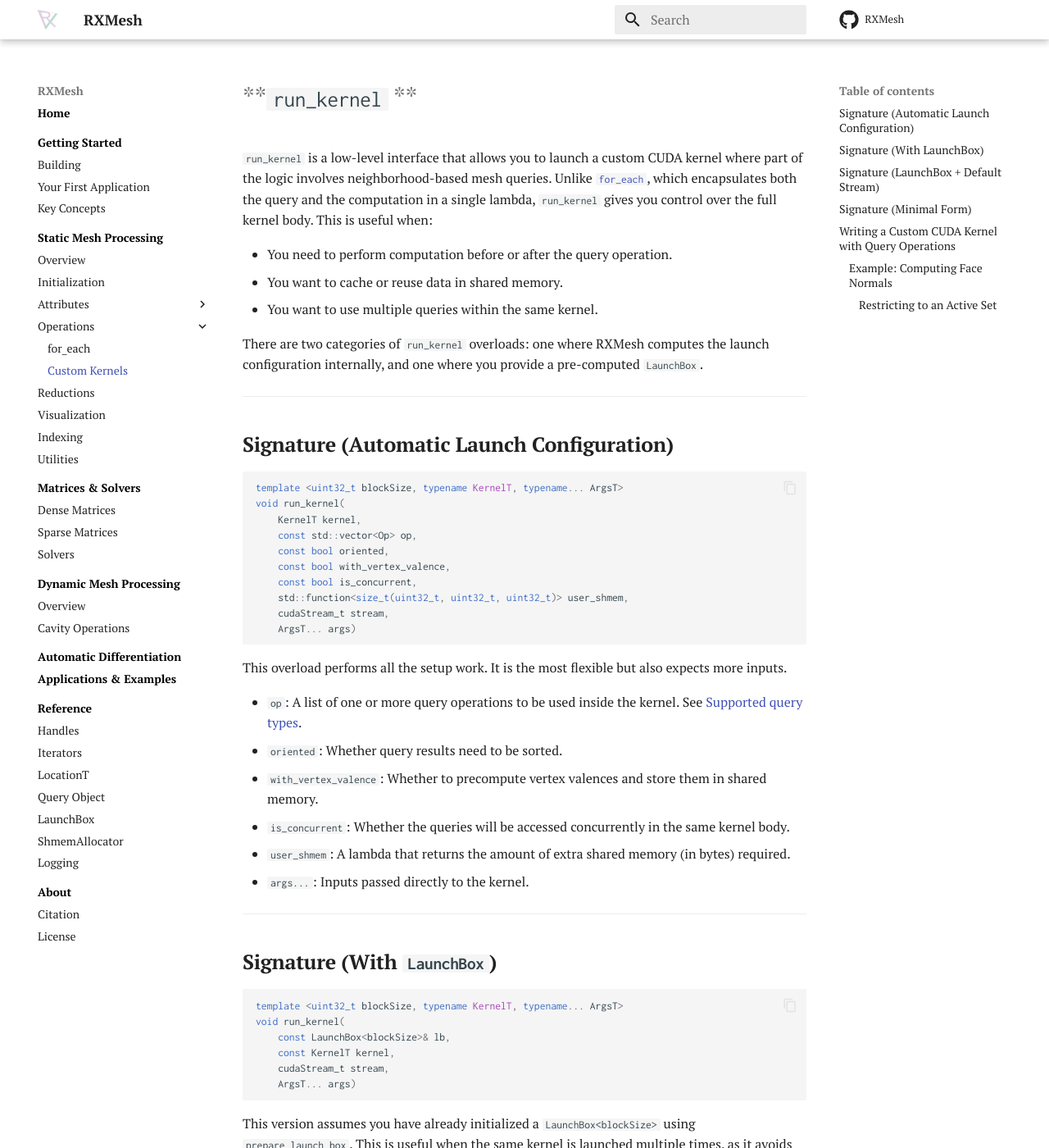
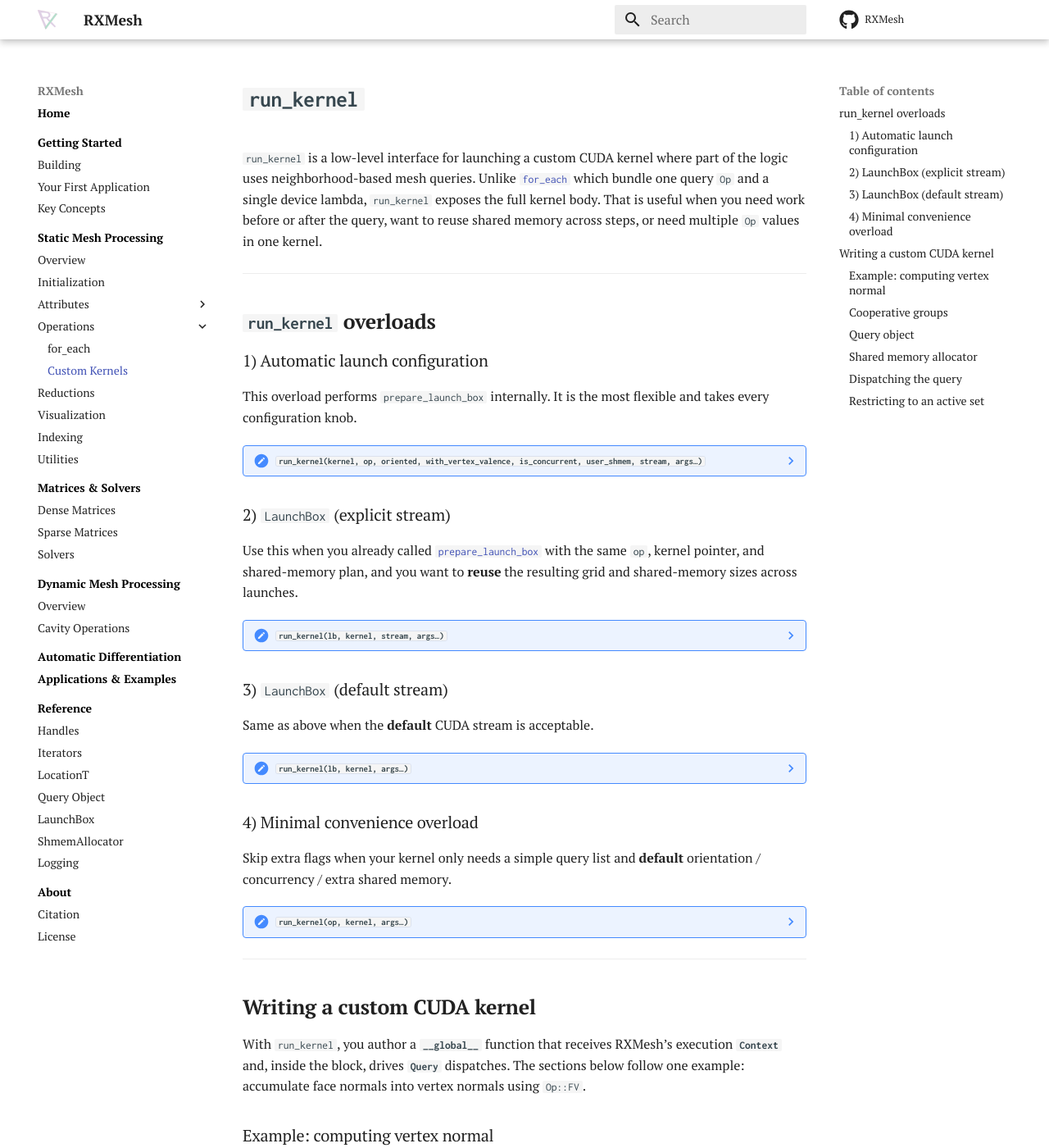
Before and after one commit to Ahdhn/RXMeshDocs, an MkDocs documentation site: the page built from docs/rxmesh/run_kernel.md, in a window 1280 px wide and 1400 px high. Shown: the whole window at 82% size. Built offline with MkDocs 1.6.1 and Material for MkDocs 9.7.7, drawn with Linux system fonts in a browser that asks for light colours; comment, search, counter and statistics services are not loaded; some of the changed text lies outside the part shown.

Commit message:
Custom Kernels

````diff
--- a/docs/rxmesh/run_kernel.md
+++ b/docs/rxmesh/run_kernel.md
@@ -1,186 +1,170 @@
-# **`run_kernel` **
+# **`run_kernel`**
 
-`run_kernel` is a low-level interface that allows you to launch a custom CUDA kernel where part of the logic involves neighborhood-based mesh queries. Unlike [`for_each`](for_each.md), which encapsulates both the query and the computation in a single lambda, `run_kernel` gives you control over the full kernel body. This is useful when:
-
-- You need to perform computation before or after the query operation.
-- You want to cache or reuse data in shared memory.
-- You want to use multiple queries within the same kernel.
-
-There are two categories of `run_kernel` overloads: one where RXMesh computes the launch configuration internally, and one where you provide a pre-computed `LaunchBox`.
+`run_kernel` is a low-level interface for launching a custom CUDA kernel where part of the logic uses neighborhood-based mesh queries. Unlike [`for_each`](for_each.md) which bundle one query `Op` and a single device lambda, `run_kernel` exposes the full kernel body. That is useful when you need work before or after the query, want to reuse shared memory across steps, or need multiple `Op` values in one kernel.
 
 ---
 
-## **Signature (Automatic Launch Configuration)**
+## **`run_kernel` overloads**
 
-```cpp
-template <uint32_t blockSize, typename KernelT, typename... ArgsT>
-void run_kernel(
-    KernelT kernel,
-    const std::vector<Op> op,
-    const bool oriented,
-    const bool with_vertex_valence,
-    const bool is_concurrent,
-    std::function<size_t(uint32_t, uint32_t, uint32_t)> user_shmem,
-    cudaStream_t stream,
-    ArgsT... args)
-```
+### 1) Automatic launch configuration
 
-This overload performs all the setup work. It is the most flexible but also expects more inputs.
+This overload performs `prepare_launch_box` internally. It is the most flexible and takes every configuration knob.
 
-- `op`: A list of one or more query operations to be used inside the kernel. See [Supported query types](for_each.md#supported-query-types).
-- `oriented`: Whether query results need to be sorted.
-- `with_vertex_valence`: Whether to precompute vertex valences and store them in shared memory.
-- `is_concurrent`: Whether the queries will be accessed concurrently in the same kernel body.
-- `user_shmem`: A lambda that returns the amount of extra shared memory (in bytes) required.
-- `args...`: Inputs passed directly to the kernel.
+??? note "`run_kernel(kernel, op, oriented, with_vertex_valence, is_concurrent, user_shmem, stream, args…)`"
+    ```cpp
+    template <uint32_t blockSize, typename KernelT, typename... ArgsT>
+    void run_kernel(
+        KernelT kernel,
+        const std::vector<Op> op,
+        const bool oriented,
+        const bool with_vertex_valence,
+        const bool is_concurrent,
+        std::function<size_t(uint32_t, uint32_t, uint32_t)> user_shmem,
+        cudaStream_t stream,
+        ArgsT... args)
+    ```
 
----
-## **Signature (With `LaunchBox`)**
+    - **`op`**: One or more query operations used inside the kernel. See [Supported query types](for_each.md#supported-query-types).
+    - **`oriented`**: Whether query results must be **oriented** where applicable (meaningful only for certain ops, e.g., `Op::VV` / `Op::VE`).
+    - **`with_vertex_valence`**: Precompute vertex valences and store them in shared memory when needed.
+    - **`is_concurrent`**: When **`op.size() > 1`**, whether multiple queries are accessed **at the same time** in the kernel body.
+    - **`user_shmem`**: Returns **extra** dynamic shared memory (bytes) as a function of patch vertex, edge, and face counts; RXMesh adds its own requirements on top.
+    - **`stream`**: CUDA stream for the launch.
+    - **`args…`**: Arguments forwarded to **`kernel`** after RXMesh’s [`Context`](static.md) (see your kernel signature).
 
-```cpp
-template <uint32_t blockSize, typename KernelT, typename... ArgsT>
-void run_kernel(
-    const LaunchBox<blockSize>& lb,
-    const KernelT kernel,
-    cudaStream_t stream,
-    ArgsT... args)
-```
+### 2) `LaunchBox` (explicit stream)
 
-This version assumes you have already initialized a `LaunchBox<blockSize>` using `prepare_launch_box`. This is useful when the same kernel is launched multiple times, as it avoids recomputing the launch configuration.
+Use this when you already called [`prepare_launch_box`](launch_box.md) with the same `op`, kernel pointer, and shared-memory plan, and you want to **reuse** the resulting grid and shared-memory sizes across launches.
 
----
-## **Signature (`LaunchBox` + Default Stream)**
+??? note "`run_kernel(lb, kernel, stream, args…)`"
+    ```cpp
+    template <uint32_t blockSize, typename KernelT, typename... ArgsT>
+    void run_kernel(
+        const LaunchBox<blockSize>& lb,
+        const KernelT kernel,
+        cudaStream_t stream,
+        ArgsT... args)
+    ```
 
-```cpp
-template <uint32_t blockSize, typename KernelT, typename... ArgsT>
-void run_kernel(
-    const LaunchBox<blockSize>& lb,
-    const KernelT kernel,
-    ArgsT... args)
-```
+    Launches **`kernel`** with **`lb.blocks`**, **`lb.num_threads`**, and **`lb.smem_bytes_dyn`** on **`stream`**.
 
-Same as above, but runs on the default CUDA stream.
+### 3) `LaunchBox` (default stream)
+
+Same as above when the **default** CUDA stream is acceptable.
+
+??? note "`run_kernel(lb, kernel, args…)`"
+    ```cpp
+    template <uint32_t blockSize, typename KernelT, typename... ArgsT>
+    void run_kernel(
+        const LaunchBox<blockSize>& lb,
+        const KernelT kernel,
+        ArgsT... args)
+    ```
+
+### 4) Minimal convenience overload
+
+Skip extra flags when your kernel only needs a simple query list and **default** orientation / concurrency / extra shared memory.
+
+??? note "`run_kernel(op, kernel, args…)`"
+    ```cpp
+    template <uint32_t blockSize, typename KernelT, typename... ArgsT>
+    void run_kernel(
+        const std::vector<Op> op,
+        KernelT kernel,
+        ArgsT... args)
+    ```
+
+    Forwards to the full automatic path with **default** `oriented`, **`is_concurrent`**, and **no** extra user shared memory—only use this when that matches your kernel’s needs.
 
 ---
 
-## **Signature (Minimal Form)**
+## **Writing a custom CUDA kernel**
+
+With `run_kernel`, you author a **`__global__`** function that receives RXMesh’s execution **`Context`** and, inside the block, drives **`Query`** dispatches. The sections below follow one example: accumulate face normals into vertex normals using `Op::FV`.
+
+### Example: computing vertex normal
 
 ```cpp
-template <uint32_t blockSize, typename KernelT, typename... ArgsT>
-void run_kernel(
-    const std::vector<Op> op,
-    KernelT kernel,
-    ArgsT... args)
-```
-
-This form skips all optional flags and assumes defaults for `oriented` (i.e., false), `is_concurrent` (i.e., false), and shared memory. Use only if your kernel does not need anything special.
-
-
-In the next section, we will discuss how to write your own query-enabled CUDA kernel to be used with `run_kernel`.
-
----
-
-## **Writing a Custom CUDA Kernel with Query Operations**
-When using `run_kernel`, you need to write your own CUDA kernel. This gives you full control over the execution and allows you to combine query operations with custom computation and shared memory logic. Below is a breakdown of the key components in such a kernel.
-
-### Example: Computing Face Normals
-This example demonstrates how to compute vertex normals by first computing face normals and then distributing them to the vertices of each face.
-
-```cpp
-template<uint32_t blockSize>
-__global__ void vertex_normal (Context context){
+template <uint32_t blockSize>
+__global__ void vertex_normal(Context context)
+{
     auto compute_vn = [&](const FaceHandle face_id, const VertexIterator& fv) {
-    	const vec3<float> c0 = vertex_pos.to_glm<3>(fv[0]);
+        const vec3<float> c0 = vertex_pos.to_glm<3>(fv[0]);
         const vec3<float> c1 = vertex_pos.to_glm<3>(fv[1]);
         const vec3<float> c2 = vertex_pos.to_glm<3>(fv[2]);
 
         glm::fvec3 n = cross(c1 - c0, c2 - c0);
-
         n = glm::normalize(n);
 
-        // add the face's normal to its vertices
-    	for (uint32_t v = 0; v < 3; ++v)       // for every vertex in this face
-            for (uint32_t i = 0; i < 3; ++i)   // for the vertex 3 coordinates
-    		        atomicAdd(&normals(fv[v], i), n[i]);
+        for (uint32_t v = 0; v < 3; ++v)
+            for (uint32_t i = 0; i < 3; ++i)
+                atomicAdd(&normals(fv[v], i), n[i]);
     };
-  auto block = cooperative_groups::this_thread_block();
-  Query<blockThreads> query(context);
-  ShmemAllocator shrd_alloc;
-  query.dispatch<Op::FV>(block, shrd_alloc, compute_vn);
+
+    auto block = cooperative_groups::this_thread_block();
+    Query<blockSize> query(context);
+    ShmemAllocator shrd_alloc;
+    query.dispatch<Op::FV>(block, shrd_alloc, compute_vn);
 }
 ```
 
-** 1- User-defined computation**
-
-Inside the kernel, the actual logic is defined via a lambda:
+The per-element work is device lambda passed into `dispatch`. For `Op::FV`, the lambda receives a `FaceHandle` and a `VertexIterator` over that face’s vertices:
 
 ```cpp
-auto compute_vn = [&] (const FaceHandle face_id, const VertexIterator& fv) { ... };
+auto compute_vn = [&](const FaceHandle face_id, const VertexIterator& fv) { /* … */ };
 ```
 
-This lambda gets called on each face in the mesh. The second argument `fv` is a `VertexIterator` that provides access to the 3 vertices of the face (since it is an `Op::FV` query). In this example:
+Here the lambda builds the face normal, then uses `atomicAdd` so each incident vertex receives a contribution.
 
-- It computes the face normal by forming two edge vectors and taking their cross product.
+### Cooperative groups
 
-- Then, it loops over the 3 face vertices and adds the face normal to each vertex using `atomicAdd`.
-
-
-** 2- Cooperative Group**
-
-Query operations must be called collectively by all threads in the CUDA block. To ensure this, a cooperative thread group is created using:
+Query dispatch must run **collectively** across the block. Capture the thread block group and pass it into `dispatch`:
 
 ```cpp
 auto block = cooperative_groups::this_thread_block();
 ```
-This group is passed into the query object to ensure synchronization and correctness. See [here](https://docs.nvidia.com/cuda/cuda-c-programming-guide/index.html#cooperative-groups) for more information about CUDA cooperative groups
 
-**3- Creating the Query Object**
+??? info "CUDA Cooperative Groups"
+    Background: [CUDA C++ Programming Guide — Cooperative Groups](https://docs.nvidia.com/cuda/cuda-c-programming-guide/index.html#cooperative-groups).
 
-You create a `Query<blockSize>` object, passing in the RXMesh execution context:
+### `Query` object
+
+Construct a **`Query<blockSize>`** (template argument matches your kernel’s `blockSize`) with the **`context`** argument RXMesh passes to your kernel:
 
 ```cpp
 Query<blockSize> query(context);
 ```
 
-This object encapsulates all the logic required to load neighborhood information into shared memory and provide access to it during execution.
+This object manages loading neighborhood data into shared memory for the ops you dispatch.
 
+### Shared memory allocator
 
-**4- Shared Memory Allocator**
-
-RXMesh allows you to use additional shared memory inside the kernel. To manage that safely alongside the memory RXMesh uses, you should use the `ShmemAllocator`:
+Use **[`ShmemAllocator`](shmem_allocator.md)** for **your** dynamic shared-memory allocations so they do not collide with RXMesh’s internal buffers:
 
 ```cpp
 ShmemAllocator shrd_alloc;
 ```
-This allocator ensures proper alignment and avoids overlaps with internal buffers. You can then use `shrd_alloc`
-to allocate shared memory for other purposes without worrying that they will overlap with RXMesh shared memory used to do the query operation. You have to make sure that the amount of shared memory is allocated properly you call `run_kernel`. See [here](shmem_allocator.md) for more information about `ShmemAllocator`.
 
-**5- Dispatching the Query**
+The total dynamic shared memory for the launch must match what you configured when calling **`run_kernel`** / **`prepare_launch_box`** (through **`user_shmem`** on the automatic overload).
 
-The actual work/query is launched using:
+### Dispatching the query
+
+??? note "`query.dispatch<Op>(block, shrd_alloc, lambda)`"
+    ```cpp
+    query.dispatch<Op::FV>(block, shrd_alloc, compute_vn);
+    ```
+
+    - Runs the **`Op::FV`** query over faces.
+    - Sets up internal shared memory for that query.
+    - Invokes **`compute_vn`** for each face.
+
+### Restricting to an active set
+
+To limit work to a subset of mesh elements (e.g. only certain faces), define an **active-set** predicate and pass it into the **`dispatch`** overload that supports filtering:
 
 ```cpp
-query.dispatch<Op::FV>(block, shrd_alloc, compute_vn);
+auto active_set = [&](FaceHandle fh) -> bool { /* … */ };
+query.dispatch<Op::FV>(block, shrd_alloc, compute_vn, active_set);
 ```
 
-This:
-
-- Executes the `Op::FV` query.
-- Allocates and initializes internal shared memory.
-- Runs the user-defined lambda (`compute_vn`) on each face.
-
-
-#### Restricting to an Active Set
-
-Sometimes you only want to run the query on a subset of elements (e.g., active faces). You can define an **active set predicate**:
-
-```cpp
-auto active_set = [&] (FaceHandle fh) -> bool { ... };
-```
-
-You then pass it to `dispatch`:
-
-```cpp
-query.dispatch<Op::FV, blockSize>(context, compute_vn, active_set);
-```
-This improves performance by skipping unnecessary computations.
+Skipping inactive elements avoids unnecessary work when the predicate is cheap to evaluate.
````
Also changed, not shown: docs/rxmesh/for_each.md (+1 -1 lines).
